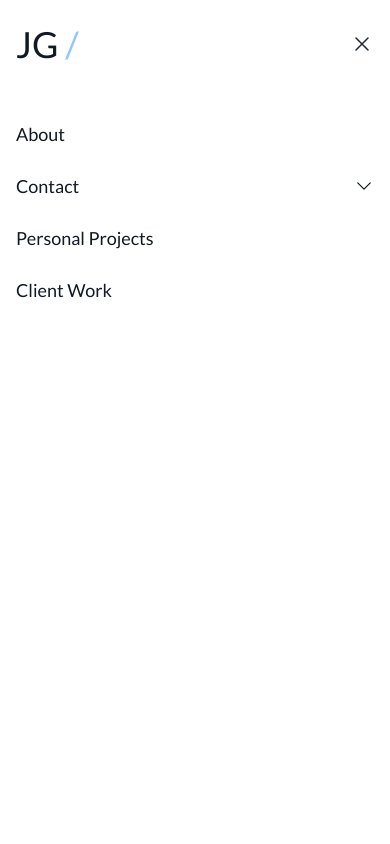
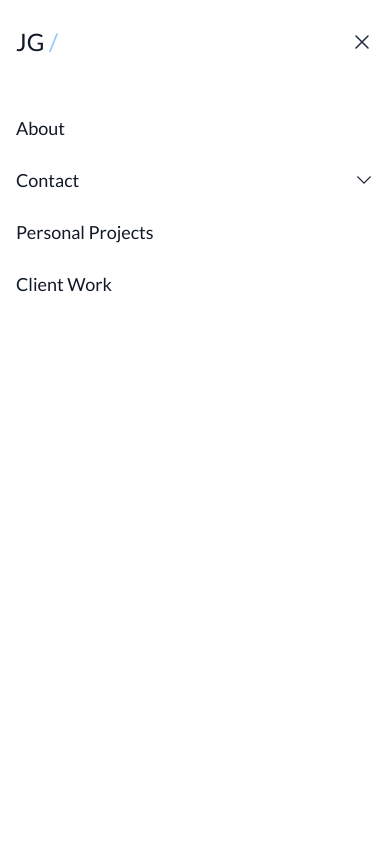
Before and after one commit to jgretton/joshgretton-portfolio, a Next.js app: page / in a window 390 px wide. Both pictures are taken after a click on the button "Open main menu". Shown: the top 844 px of the page. Built offline with nearby package versions, Linux system fonts and the light colour scheme.

Commit message:
Update header.js

```diff
--- a/components/header.js
+++ b/components/header.js
@@ -140,10 +140,10 @@ const Header = ({ setIsDarkMode, isDarkMode }) => {
       >
         <div className="fixed inset-0 z-10" />
         <DialogPanel className="fixed inset-y-0 right-0 z-50 w-full overflow-y-auto bg-white px-4 py-6 dark:bg-dark sm:max-w-sm sm:ring-1 sm:ring-gray-900/10">
-          <div className="flex items-center justify-between">
+          <div className="my-0.5 flex items-center justify-between">
             <Link
               href="/"
-              className="text-4xl"
+              className="text-2xl sm:text-4xl"
               onClick={() => setIsMobileMenuOpen(false)}
             >
               JG <span className="text-blue-300"> / </span>
```
